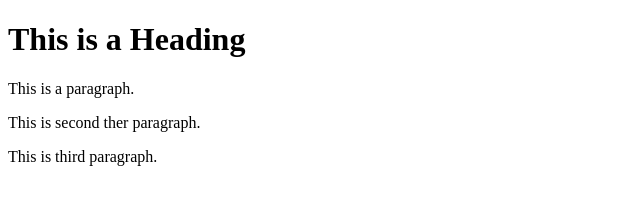
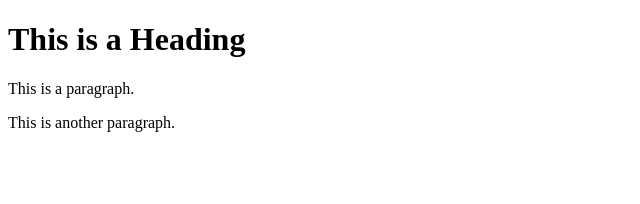
Before and after one commit to Honyicheng/landingpage, a plain HTML site: page index.html in a window 1280 px wide. Shown: the whole page, without its empty margins (0-640 px from the left). Drawn offline with Linux system fonts and the light colour scheme.

Commit message:
Revert "add new paragrath"
This reverts commit 3449c11c50b8a843f9e5aa02ff28e4ab6ade057b.

```diff
--- a/index.html
+++ b/index.html
@@ -7,8 +7,7 @@
 
   <h1>This is a Heading</h1>
    <p>This is a paragraph.</p>
-   <p>This is second ther paragraph.</p>
-   <p>This is third paragraph.</p>
+   <p>This is another paragraph.</p>
 
 </body>
 </html
```
